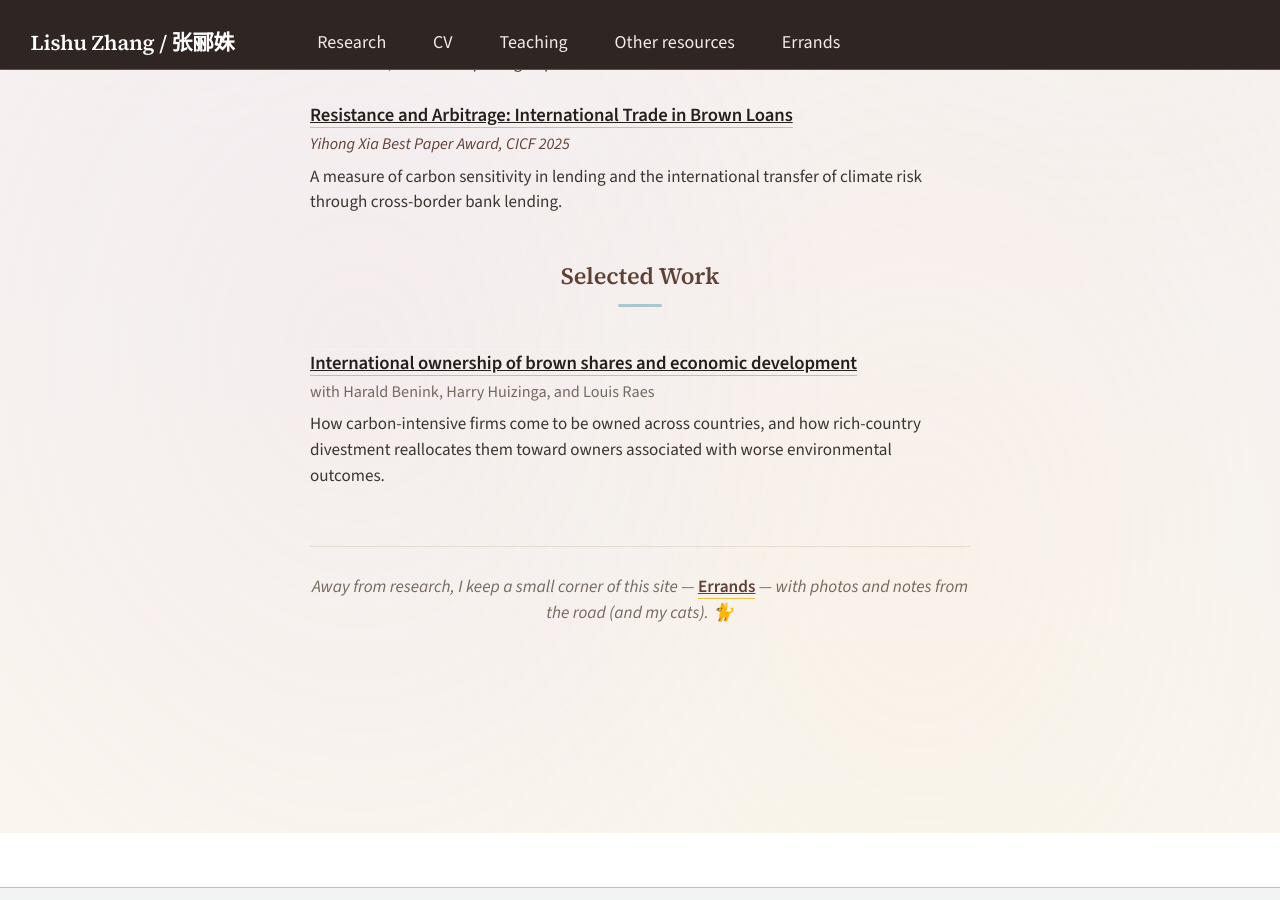
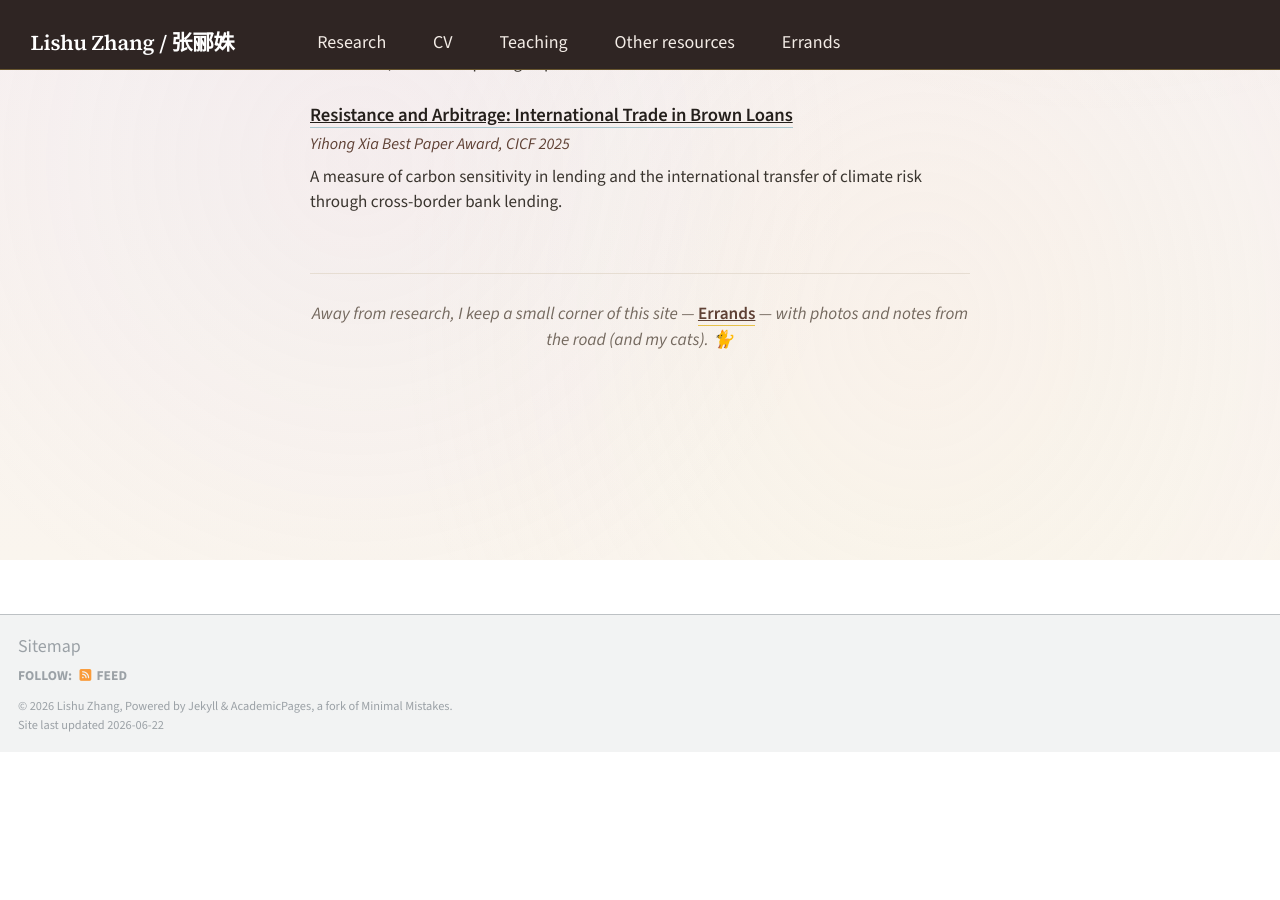
Before and after one commit to LishuZ/LishuZ.github.io, a Jekyll site: the page built from _pages/about.md, in a window 1280 px wide and 900 px high, scrolled down 768 px. Built offline with Jekyll 4.4.1, drawn with Linux system fonts in a browser that asks for light colours; after the commit the page ends 1520 px from its top, so only the background shows below that.

Commit message:
Remove Selected Work section from homepage
Co-Authored-By: Claude Opus 4.8 (1M context) <noreply@anthropic.com>

```diff
--- a/_pages/about.md
+++ b/_pages/about.md
@@ -111,14 +111,6 @@ author_profile: false
   <p class="abs">A measure of carbon sensitivity in lending and the international transfer of climate risk through cross-border bank lending.</p>
 </div>
 
-<h2 class="home-h2">Selected Work</h2>
-
-<div class="paper">
-  <div class="ptitle"><a href="https://cepr.org/publications/dp18856">International ownership of brown shares and economic development</a></div>
-  <div class="pmeta">with Harald Benink, Harry Huizinga, and Louis Raes</div>
-  <p class="abs">How carbon-intensive firms come to be owned across countries, and how rich-country divestment reallocates them toward owners associated with worse environmental outcomes.</p>
-</div>
-
 <p class="errands-note">Away from research, I keep a small corner of this site — <a href="/about/">Errands</a> — with photos and notes from the road (and my cats). 🐈</p>
 
 </div>
```
